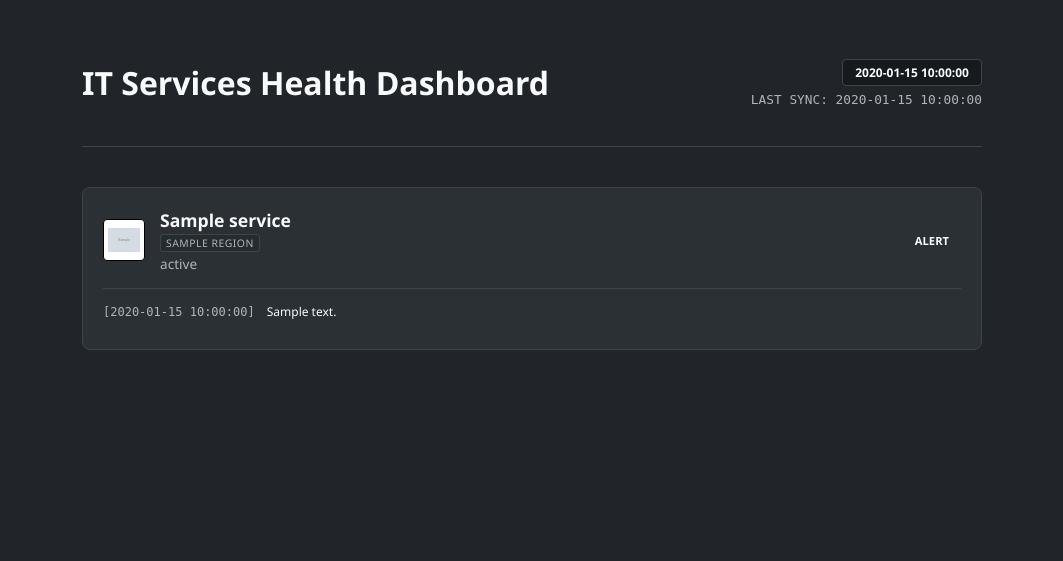
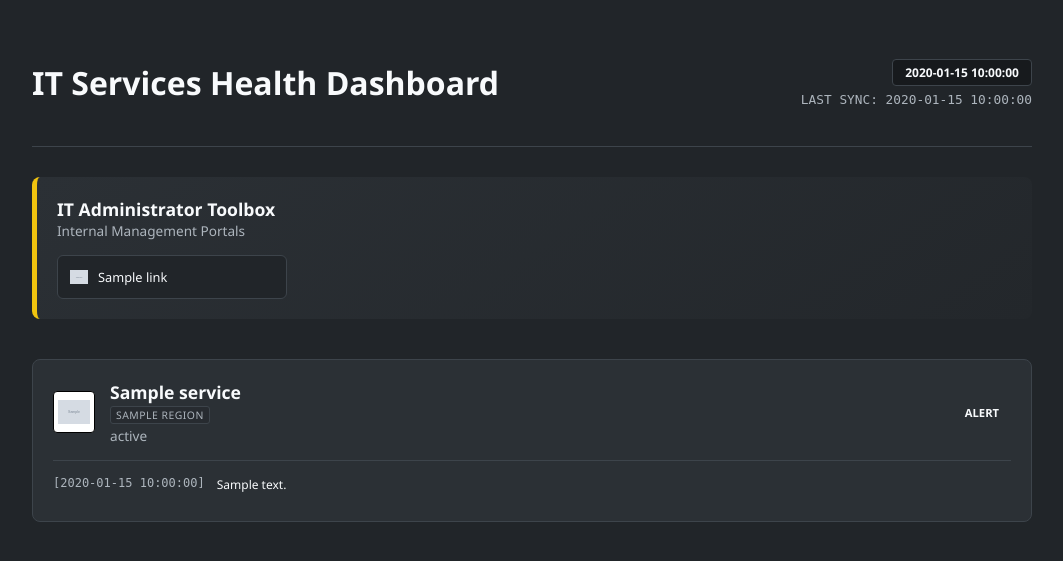
Before and after one commit to rtveit-60/it-projects, a Flask app: template service-status-page/templates/index.html in a window 1280 px wide. Shown: the top 561 px of the page, without its empty margins (108-1171 px from the left). Run offline with Flask 3, Linux system fonts and the light colour scheme; the template is opened without the code that fills it: most values are stand-ins (such as "Sample title", 1, 10 or a date in 2020); grey boxes marked "Sample" are stand-in pictures.

Commit message:
Correcting branches and merging commits

```diff
--- a/service-status-page/templates/index.html
+++ b/service-status-page/templates/index.html
@@ -3,7 +3,7 @@
 <head>
     <meta charset="UTF-8">
     <meta http-equiv="refresh" content="60">
-    <title>NOC Health Dashboard</title>
+    <title>IT Services Health Dashboard</title>
     <style>
         :root {
             --bg-dark: #212529;
@@ -24,19 +24,18 @@
             padding: 40px;
         }
 
-        .container { max-width: 900px; margin: auto; }
+        .container { max-width: 1000px; margin: auto; }
 
         header {
             display: flex;
             justify-content: space-between;
             align-items: center;
-            margin-bottom: 40px;
+            margin-bottom: 30px;
             border-bottom: 1px solid var(--border);
             padding-bottom: 20px;
         }
 
         .sync-container { display: flex; flex-direction: column; align-items: flex-end; gap: 6px; }
-
         .date-box {
             border: 1px solid var(--border);
             padding: 4px 12px;
@@ -45,9 +44,51 @@
             font-size: 0.75rem;
             font-weight: 700;
         }
-
         .timestamp { color: var(--text-dim); font-size: 0.8rem; font-family: monospace; }
 
+        /* Admin Toolbox Styling */
+        .admin-section {
+            margin-bottom: 40px;
+            padding: 20px;
+            background: linear-gradient(145deg, #2b3035, #23272b);
+            border-radius: 8px;
+            border-left: 5px solid var(--warning);
+        }
+
+        .admin-grid {
+            display: grid;
+            grid-template-columns: repeat(4, 1fr); /* 4 Wide Layout */
+            gap: 12px;
+            margin-top: 15px;
+        }
+
+        .admin-btn {
+            text-decoration: none;
+            background: var(--bg-dark);
+            color: var(--text-main);
+            padding: 12px;
+            border: 1px solid var(--border);
+            border-radius: 6px;
+            font-size: 0.8rem;
+            font-weight: 500;
+            transition: all 0.2s ease;
+            display: flex;
+            align-items: center;
+            gap: 10px;
+        }
+
+        .admin-btn:hover {
+            background: var(--border);
+            transform: translateY(-2px);
+        }
+
+        .admin-icon {
+            width: 18px;
+            height: 18px;
+            object-fit: contain;
+        }
+
+        /* Service Grid Styling */
         .service-grid { display: grid; gap: 15px; }
 
         .service-card {
@@ -75,14 +116,12 @@
             background: white;
             padding: 4px;
             border-radius: 4px;
-            border: 1px solid #000000;
+            border: 1px solid #000;
         }
 
         .service-info { display: flex; flex-direction: column; }
         .service-info strong { font-size: 1.1rem; }
-        .service-info span { color: var(--text-dim); font-size: 0.85rem; }
 
-        /* Region Tag Styling */
         .region-tag {
             font-size: 0.65rem;
             color: var(--text-dim);
@@ -118,17 +157,17 @@
             margin-bottom: 8px;
             display: flex;
             gap: 12px;
-            line-height: 1.4;
         }
 
-        .feed-time { color: var(--text-dim); font-family: monospace; white-space: nowrap; }
-
-        .message-feed::-webkit-scrollbar { width: 5px; }
-        .message-feed::-webkit-scrollbar-thumb { background: var(--border); border-radius: 10px; }
+        .feed-time { color: var(--text-dim); font-family: monospace; }
 
         .good { background: rgba(46, 204, 113, 0.1); color: var(--success); }
+        .warning { background: rgba(241, 196, 15, 0.1); color: var(--warning); }
         .critical { background: rgba(231, 76, 60, 0.1); color: var(--error); }
-        .warning { background: rgba(241, 196, 15, 0.1); color: var(--warning); }
+
+        @media (max-width: 768px) {
+            .admin-grid { grid-template-columns: repeat(2, 1fr); }
+        }
     </style>
 </head>
 <body>
@@ -141,6 +180,21 @@
             </div>
         </header>
 
+        <section class="admin-section">
+            <div class="service-info">
+                <strong>IT Administrator Toolbox</strong>
+                <span style="font-size: 0.85rem; color: var(--text-dim);">Internal Management Portals</span>
+            </div>
+            <div class="admin-grid">
+                {% for link in admin_links %}
+                <a href="{{ link.url }}" target="_blank" class="admin-btn">
+                    <img src="{{ link.icon }}" class="admin-icon" onerror="this.src='https://cdn-icons-png.flaticon.com/512/1243/1243911.png'">
+                    {{ link.name }}
+                </a>
+                {% endfor %}
+            </div>
+        </section>
+
         <div class="service-grid">
             {% for service in services %}
             <div class="service-card">
@@ -149,12 +203,10 @@
                         <img src="{{ service.logo }}" class="vendor-logo">
                         <div class="service-info">
                             <strong>{{ service.name }}</strong>
-
                             {% if service.region %}
                             <div class="region-tag">{{ service.region }}</div>
                             {% endif %}
-
-                            <span>{{ service.status }}</span>
+                            <span style="font-size: 0.85rem; color: var(--text-dim);">{{ service.status }}</span>
                         </div>
                     </div>
                     <div class="status-badge {{ service.class }}">
```
Also changed, not shown: service-status-page/main.py (+61 -0 lines).
